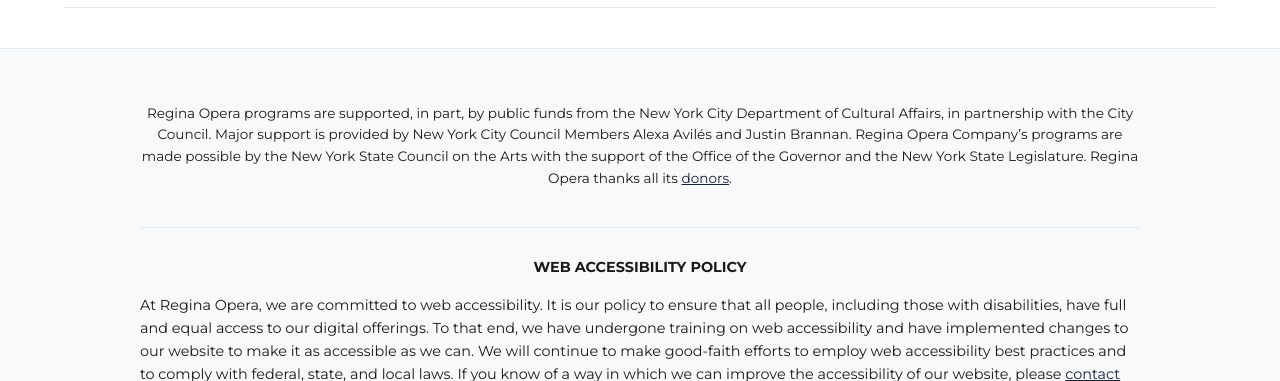
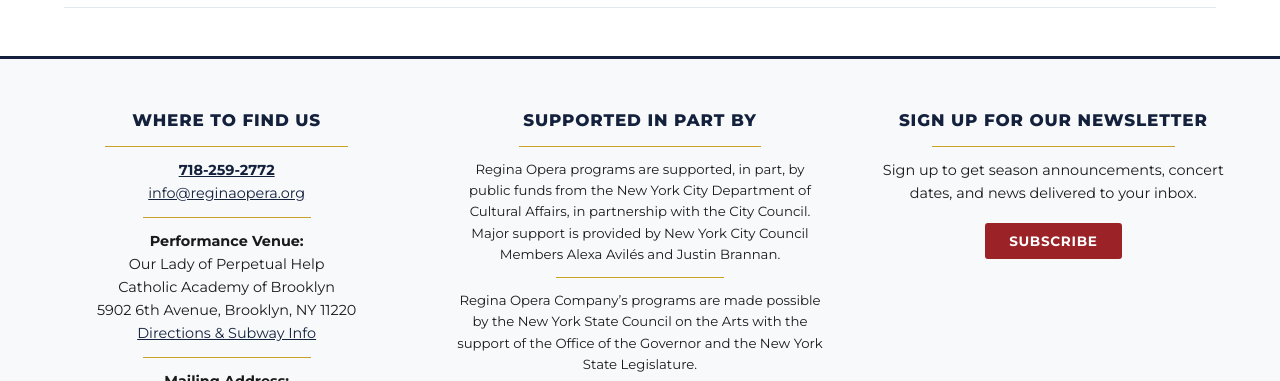
Before and after one commit to dbutt3/reginaopera, a plain HTML site: page index.htm in a window 1280 px wide. Shown: the part 2419-2800 px from the top of the page. Drawn offline with Linux system fonts and the light colour scheme.

Commit message:
Update index.htm I added a footer

```diff
--- a/index.htm
+++ b/index.htm
@@ -386,58 +386,85 @@
       width: auto;
     }
 
-    /* --- FOOTER --- */
+   /* --- 3-COLUMN GENESIS-STYLE FOOTER --- */
     .regina-footer {
       background: var(--regina-light);
-      border-top: 1px solid var(--regina-border);
-      padding: 40px 24px;
-      margin-top: 40px;
+      border-top: 3px solid var(--regina-navy);
+      padding: 48px 24px 32px;
+      margin-top: 48px;
       font-size: 0.9rem;
     }
 
-    .regina-footer-inner {
-      max-width: 1000px;
+    .footer-widgets-grid {
+      max-width: 1200px;
       margin: 0 auto;
-    }
-
-    .footer-section {
-      margin-bottom: 28px;
-      padding-bottom: 24px;
+      display: grid;
+      grid-template-columns: repeat(3, 1fr);
+      gap: 40px;
+      text-align: center;
+      padding-bottom: 36px;
       border-bottom: 1px solid var(--regina-border);
     }
 
-    .footer-section:last-child {
-      border-bottom: none;
-      margin-bottom: 0;
-      padding-bottom: 0;
+    .footer-widget-col h3 {
+      font-size: 1.05rem;
+      font-weight: 800;
+      text-transform: uppercase;
+      letter-spacing: 0.05em;
+      color: var(--regina-navy);
+      margin: 0 0 12px;
     }
 
-    .center {
-      text-align: center;
+    .footer-divider {
+      width: 65%;
+      height: 1px;
+      background: var(--regina-gold);
+      margin: 12px auto;
+    }
+
+    .footer-divider.short {
+      width: 45%;
+    }
+
+    .footer-subscribe-btn {
+      display: inline-block;
+      background: var(--regina-red);
+      color: #ffffff;
+      border: none;
+      padding: 10px 24px;
+      font-family: 'Montserrat', sans-serif;
+      font-size: 0.85rem;
+      font-weight: 700;
+      text-transform: uppercase;
+      letter-spacing: 0.05em;
+      border-radius: 3px;
+      cursor: pointer;
+      text-decoration: none;
+      transition: background 0.2s ease;
+    }
+
+    .footer-subscribe-btn:hover {
+      background: #7d1b1e;
+      color: #ffffff;
+    }
+
+    .footer-bottom-meta {
+      max-width: 1000px;
+      margin: 28px auto 0;
+      font-size: 0.85rem;
+    }
+
+    .footer-accessibility {
+      padding-bottom: 24px;
+      margin-bottom: 24px;
+      border-bottom: 1px solid var(--regina-border);
+      text-align: left;
     }
 
     @media (max-width: 850px) {
-      .gg-header-inner,
-      .regina-main-grid,
-      .extra-videos-grid {
+      .footer-widgets-grid {
         grid-template-columns: 1fr;
-        flex-direction: column;
-        align-items: center;
-      }
-
-      .gg-nav-stack {
-        align-items: center;
-      }
-
-      .gg-primary-nav {
-        flex-wrap: wrap;
-        justify-content: center;
-        gap: 16px;
-      }
-
-      .gg-dropdown {
-        right: auto;
-        left: 0;
+        gap: 32px;
       }
     }
   </style>
@@ -674,36 +701,86 @@
     </div>
   </main>
 
-  <!-- FOOTER -->
+<!-- FOOTER -->
   <footer class="regina-footer">
-    <div class="regina-footer-inner">
-      <div class="footer-section center">
-        <p style="font-size: 0.85rem;">
-          Regina Opera programs are supported, in part, by public funds from the New York City Department of Cultural Affairs, in partnership with
-          the City Council. Major support is provided by New York City Council Members Alexa Avilés and Justin Brannan. Regina Opera Company’s programs are
-          made possible by the New York State Council on the Arts with the support of the Office of the Governor and the New York State Legislature. Regina Opera thanks all
-          its <a href="thankyou.htm">donors</a>.
+    <div class="footer-widgets-grid">
+
+      <!-- Column 1: Where to Find Us -->
+      <div class="footer-widget-col">
+        <h3>Where to Find Us</h3>
+        <div class="footer-divider"></div>
+        <p style="margin: 0;">
+          <a href="tel:718-259-2772"><b>718-259-2772</b></a><br>
+          <a href="mailto:info@reginaopera.org">info@reginaopera.org</a>
+        </p>
+        <div class="footer-divider short"></div>
+        <p style="margin: 0;">
+          <b>Performance Venue:</b><br>
+          Our Lady of Perpetual Help<br>
+          Catholic Academy of Brooklyn<br>
+          5902 6th Avenue, Brooklyn, NY 11220<br>
+          <a href="olph.htm">Directions &amp; Subway Info</a>
+          <div class="footer-divider short"></div>
+        <p style="margin: 0;">
+          <b>Mailing Address:</b><br>
+          Regina Opera Company<br>
+          P.O. Box 150253<br>
+          Brooklyn, New York 11215<br>
         </p>
       </div>
 
-      <div class="footer-section">
-        <p class="center"><b>WEB ACCESSIBILITY POLICY</b></p>
+      <!-- Column 2: Supported in Part by -->
+      <div class="footer-widget-col">
+        <h3>Supported in Part by</h3>
+        <div class="footer-divider"></div>
+        <p style="font-size: 0.83rem; margin: 0 0 12px;">
+          Regina Opera programs are supported, in part, by public funds from the New York City Department of Cultural Affairs, in partnership with the City Council. Major support is provided by New York City Council Members Alexa Avilés and Justin Brannan.
+        </p>
+        <div class="footer-divider short"></div>
+        <p style="font-size: 0.83rem; margin: 0 0 12px;">
+          Regina Opera Company’s programs are made possible by the New York State Council on the Arts with the support of the Office of the Governor and the New York State Legislature.
+        </p>
+        <p style="margin: 0;">
+          And donations from people like you.<br>
+          <a href="give.htm"><b>Donate today</b></a> &bull; <a href="thankyou.htm">Our Donors</a>
+        </p>
+      </div>
+
+      <!-- Column 3: Sign Up for Our Newsletter -->
+      <div class="footer-widget-col">
+        <h3>Sign Up for Our Newsletter</h3>
+        <div class="footer-divider"></div>
+        <p style="margin: 0 0 18px;">
+          Sign up to get season announcements, concert dates, and news delivered to your inbox.
+        </p>
+        <!-- Replace action URL below with Regina Opera's mailing list link if you use Constant Contact/Mailchimp -->
+        <form action="contact.htm" method="get">
+          <button type="submit" class="footer-subscribe-btn">Subscribe</button>
+        </form>
+      </div>
+
+    </div>
+
+    <!-- Bottom Accessibility Policy & Copyright -->
+    <div class="footer-bottom-meta">
+      <div class="footer-accessibility">
+        <p class="center" style="margin-top: 0;"><b>WEB ACCESSIBILITY POLICY</b></p>
         <p>
           At Regina Opera, we are committed to web accessibility. It is our policy to ensure that all people,
           including those with disabilities, have full and equal access to our digital offerings. To that end, we have undergone training on web accessibility and have implemented changes to our website to make it as accessible
           as we can. We will continue to make good-faith efforts to employ web accessibility best practices and to comply with federal, state, and local laws.
           If you know of a way in which we can improve the accessibility of our website, please <a href="contact.htm">contact us</a>.
         </p>
-        <p>
+        <p style="margin-bottom: 0;">
           Please also see <a href="accessibility.htm">this page</a> for information about physical accessibility at our main performance venue, Our Lady of Perpetual Help Catholic Academy of Brooklyn.
         </p>
       </div>
 
-      <div class="footer-section center" style="font-size: 0.85rem;">
-        <p>
+      <div class="center">
+        <p style="margin: 0;">
           On the web since March 17, 1997<br>
           Last revised: November 11, 2026<br>
-          All content © 1997–2026 Regina Opera Company (except where otherwise noted)
+          All content &copy; 1997–2026 Regina Opera Company (except where otherwise noted)
         </p>
       </div>
     </div>
```
